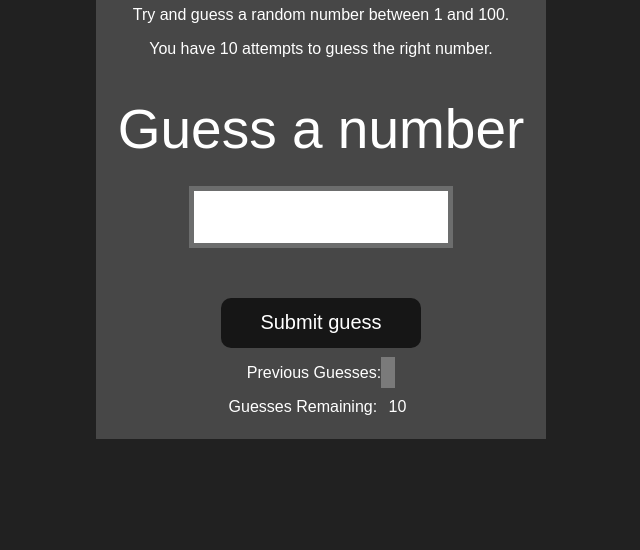
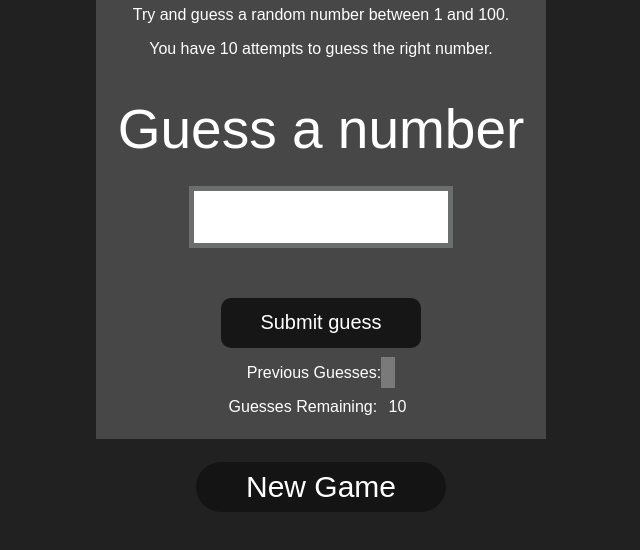
Before and after one commit to ronak-goyal-code/Javascript, a plain HTML site: page projects/04_guessNumber/index.html in a window 1280 px wide. Shown: the part 138-688 px from the top of the page, without its empty margins (304-944 px from the left). Drawn offline with Linux system fonts and the light colour scheme.

Commit message:
Update index.html
add new game button

```diff
--- a/projects/04_guessNumber/index.html
+++ b/projects/04_guessNumber/index.html
@@ -24,6 +24,9 @@
             <p >Guesses Remaining: <span class="lastResult">10</span></p>
             <p class="lowOrHi"></p>
         </div>
+        <div class="gameButton">
+            <button id="newGame">New Game</button>
+        </div>
     </div>
     <script src="script.js"></script>
 </body>
```
